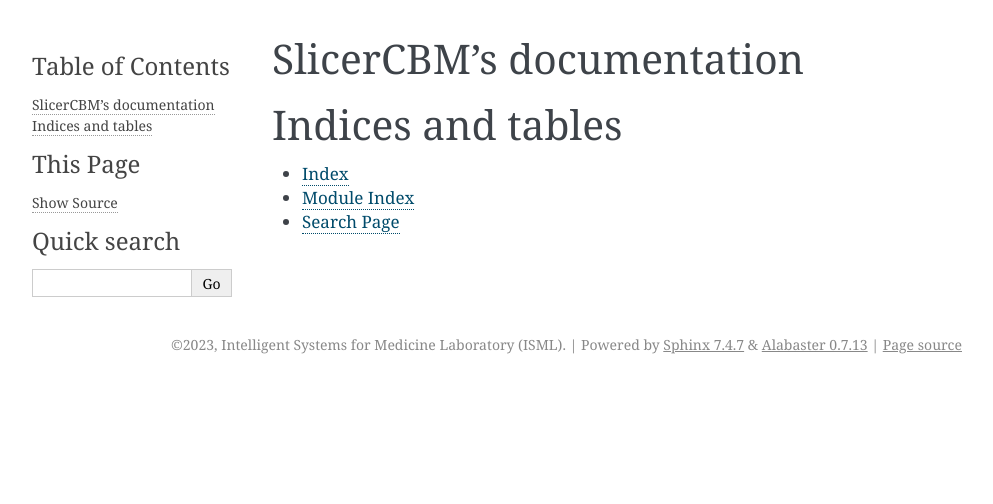
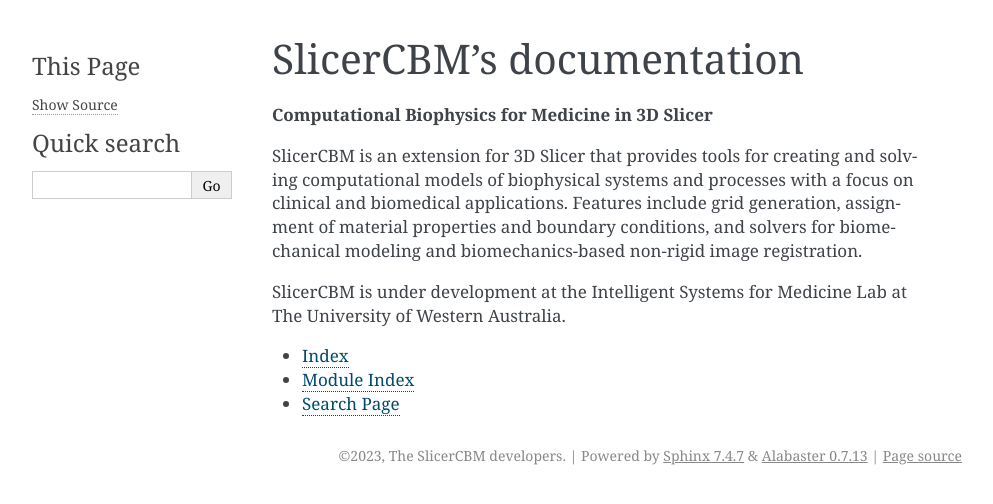
Before and after one commit to SlicerCBM/SlicerCBM, a Sphinx documentation site: the page built from docs/index.md, in a window 1280 px wide. Shown: the top 504 px of the page, without its empty margins (148-1141 px from the left). Built offline with Sphinx 7.4.7, drawn with Linux system fonts in a browser that asks for light colours.

Commit message:
Changed author and copyright, Add overview of SlicerCBM to homepage

````diff
--- a/docs/conf.py
+++ b/docs/conf.py
@@ -7,8 +7,8 @@
 # https://www.sphinx-doc.org/en/master/usage/configuration.html#project-information
 
 project = "SlicerCBM"
-copyright = "2023, Intelligent Systems for Medicine Laboratory (ISML)"
-author = "Intelligent Systems for Medicine Laboratory (ISML)"
+copyright = "2023, The SlicerCBM developers"
+author = "The SlicerCBM developers"
 
 # -- General configuration ---------------------------------------------------
 # https://www.sphinx-doc.org/en/master/usage/configuration.html#general-configuration
--- a/docs/index.md
+++ b/docs/index.md
@@ -1,13 +1,16 @@
 # SlicerCBM's documentation
+
+**Computational Biophysics for Medicine in 3D Slicer**
+
+SlicerCBM is an extension for 3D Slicer that provides tools for creating and solving computational models of biophysical systems and processes with a focus on clinical and biomedical applications. Features include grid generation, assignment of material properties and boundary conditions, and solvers for biomechanical modeling and biomechanics-based non-rigid image registration.
+
+SlicerCBM is under development at the Intelligent Systems for Medicine Lab at The University of Western Australia.
 
 ```{toctree}
 :maxdepth: 2
 
 ```
 
-Indices and tables
-==================
-
 * {ref}`genindex`
 * {ref}`modindex`
 * {ref}`search`
````
